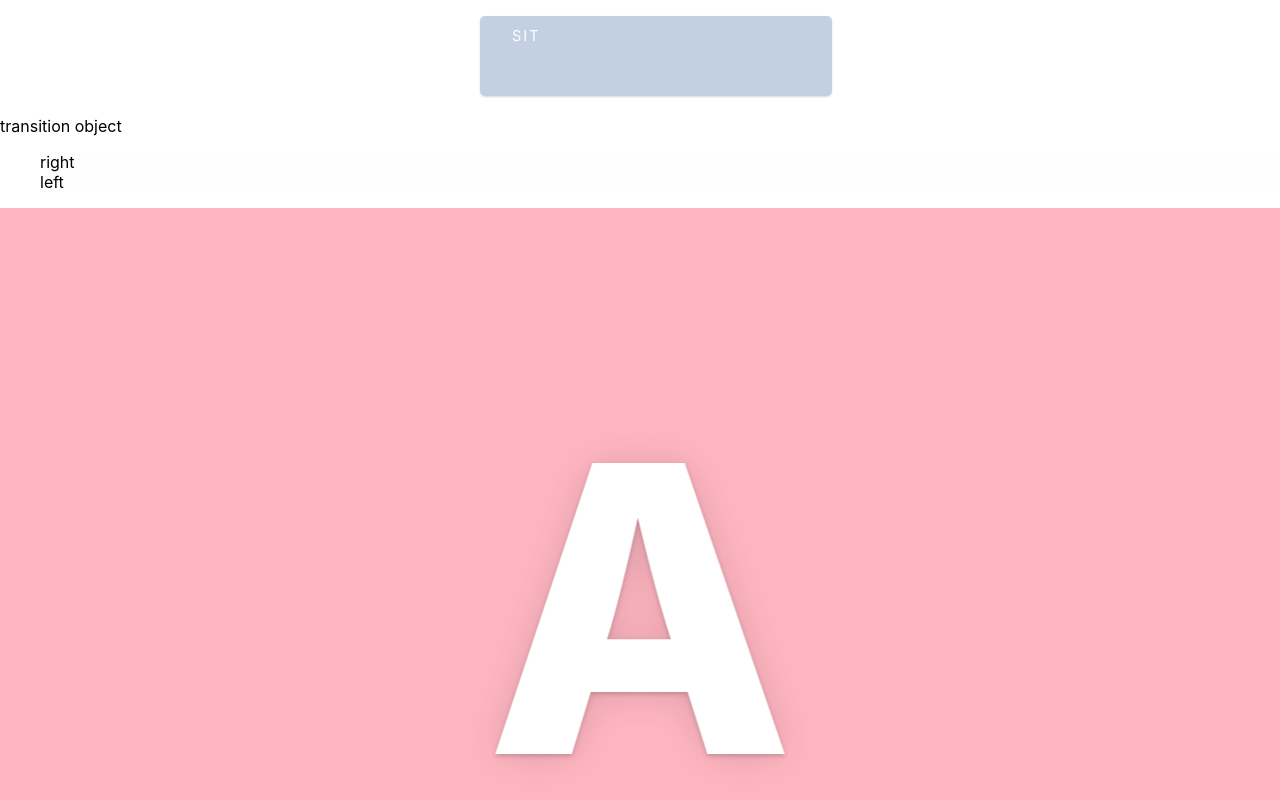
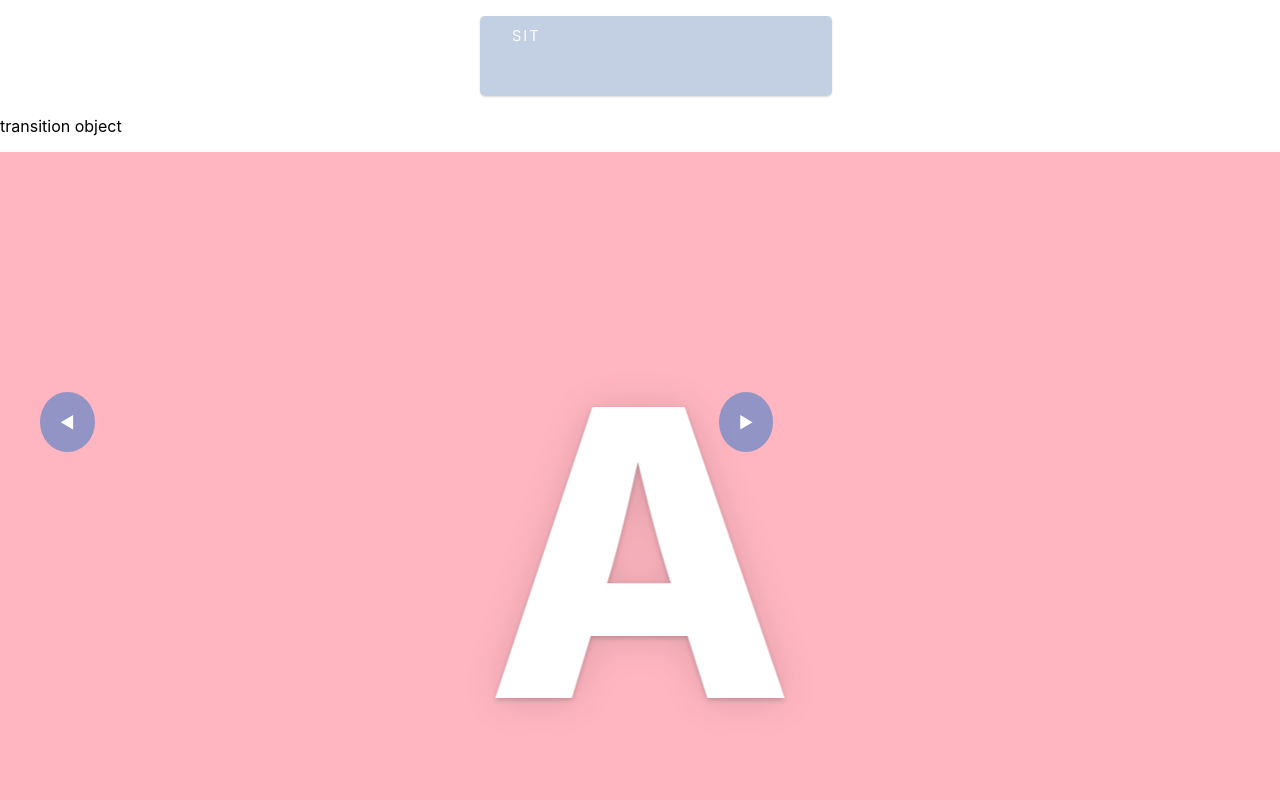
Before and after one commit to AyanoMiura88/practice-animation, a React (Create React App) app: page / in a window 1280 px wide. Shown: the part 756-1556 px from the top of the page. Built offline with nearby package versions, Linux system fonts and the light colour scheme.

Commit message:
[Mod] transition object/sideButton/style

```diff
--- a/src/components/ReactSpring.module.css
+++ b/src/components/ReactSpring.module.css
@@ -128,7 +128,25 @@
   user-select: none;
 }
 
-.sideButton {
-  background-color: rgba(253, 253, 253, 0.5);
+.sideButtonRight{
+  position: relative;
+  top: 15rem;
   list-style-type: none;
+  background-color: rgba(37, 114, 202, 0.5);
+  color: white;
+  display: inline-block;
+  padding: 20px;
+  border-radius: 50%;
 }
+
+.sideButtonLeft{
+  position: relative;
+  top: 15rem;
+  left: 39rem;
+  list-style-type: none;
+  background-color: rgba(37, 114, 202, 0.5);
+  color: white;
+  display: inline-block;
+  padding: 20px;
+  border-radius: 50%;
+}
--- a/src/components/ReactSpring.tsx
+++ b/src/components/ReactSpring.tsx
@@ -177,18 +177,18 @@ const ReactSpring = () => {
       </div>
       <div>transition object</div>
       <div className={`flex fill ${springStyles.container5}`}>
-        <ul>
-          <li className={springStyles.sideButton} onClick={() => transitionOnClick("right")}>
-            right
-          </li>
-          <li className={springStyles.sideButton} onClick={() => transitionOnClick("left")}>
-            left
-          </li>
-        </ul>
         {transitions((style, i) => {
           const Page = pages[i];
           return <Page transitionStyle={style} />;
         })}
+        <ul>
+          <li className={springStyles.sideButtonRight} onClick={() => transitionOnClick("right")}>
+            ◀
+          </li>
+          <li className={springStyles.sideButtonLeft} onClick={() => transitionOnClick("left")}>
+            ▶
+          </li>
+        </ul>
       </div>
     </>
   );
```
